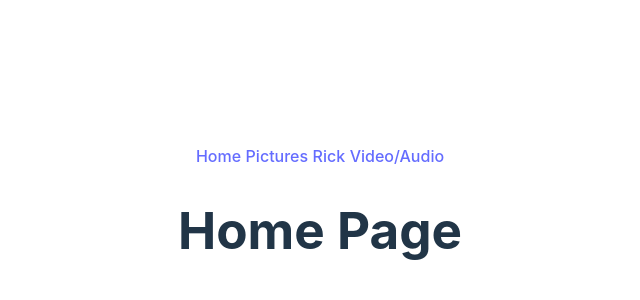
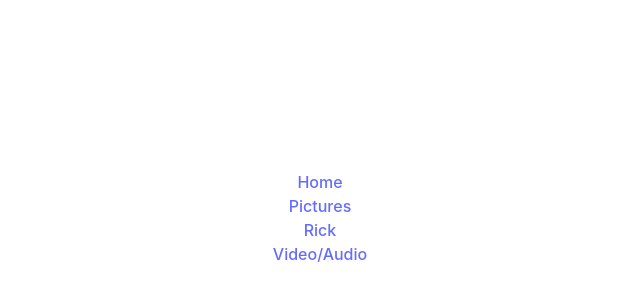
Before and after one commit to SvelteDemo/svelteDemo, a Svelte app: page / in a window 1280 px wide. Shown: the part 182-482 px from the top of the page, without its empty margins (320-960 px from the left). Built offline with nearby package versions, Linux system fonts and the light colour scheme.

Commit message:
router finished

```diff
--- a/src/App.svelte
+++ b/src/App.svelte
@@ -9,10 +9,18 @@
 </script>
 <Router url="{url}">
   <nav>
-   <Link to="/">Home</Link>
+  <div>
+    <Link to="/">Home</Link>
+  </div>
+  <div>
    <Link to="kris">Pictures</Link>
+  </div>
+  <div>
    <Link to="three">Rick</Link>
+  </div>
+  <div>
    <Link to="video">Video/Audio</Link>
+  </div>
   </nav>
   <div>
    <Route path="/"></Route>
@@ -23,22 +31,9 @@
 </Router>
 
 <main>
-  <h1>Home Page</h1>
+
 </main>
 
 <style>
-  .logo {
-    height: 6em;
-    padding: 1.5em;
-    will-change: filter;
-  }
-  .logo:hover {
-    filter: drop-shadow(0 0 2em #646cffaa);
-  }
-  .logo.svelte:hover {
-    filter: drop-shadow(0 0 2em #ff3e00aa);
-  }
-  .read-the-docs {
-    color: #888;
-  }
+
 </style>
```
